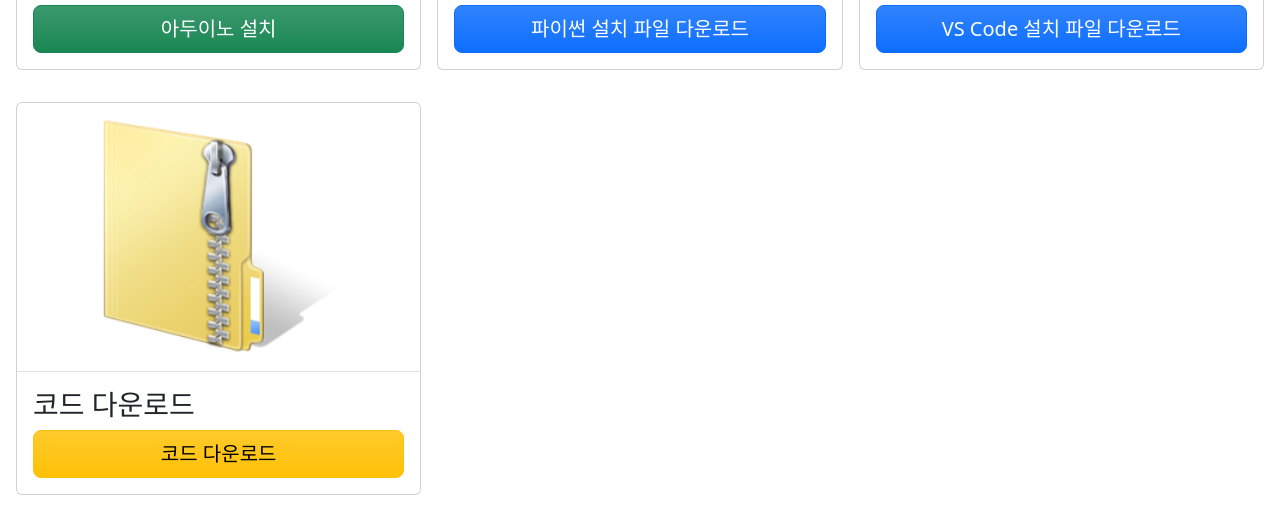
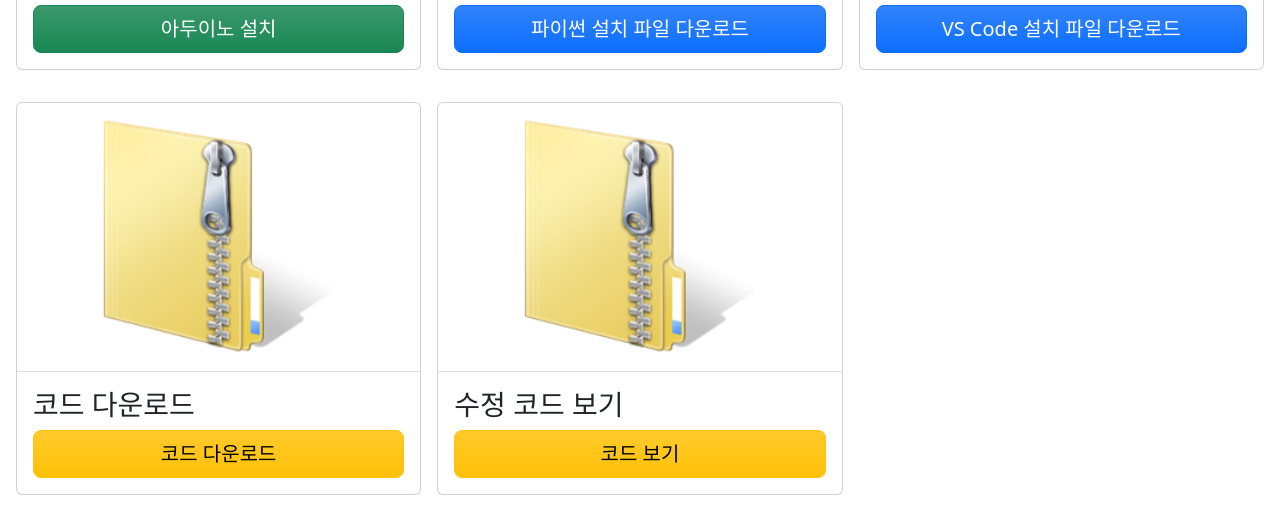
Before and after one commit to microschool-kr/Autonomous-Car, a plain HTML site: page index.html in a window 1280 px wide. Shown: the part 459-970 px from the top of the page. Drawn offline with nearby package versions, Linux system fonts and the light colour scheme.

Commit message:
Update index.html

```diff
--- a/index.html
+++ b/index.html
@@ -64,6 +64,17 @@
         </div>
       </div>
     </div>
+    <div class="col">
+      <div class="card">
+        <center class="card-img-top border-bottom">
+          <img src="./assets/zip.png" class="p-3" alt="zip" height="268px">
+        </center>
+        <div class="card-body">
+          <h3 class="card-title">수정 코드 보기</h3>
+          <a class="btn btn-warning bg-gradient btn-lg w-100" href="https://raw.githubusercontent.com/microschool-kr/2023-Winter-Camp/main/object_detection/5_stop_sign.py">코드 보기</a>
+        </div>
+      </div>
+    </div>
   </div>
   <!-- <div class="row row-cols-1 row-cols-md-3 g-3 p-3">
     <div class="col">
```
